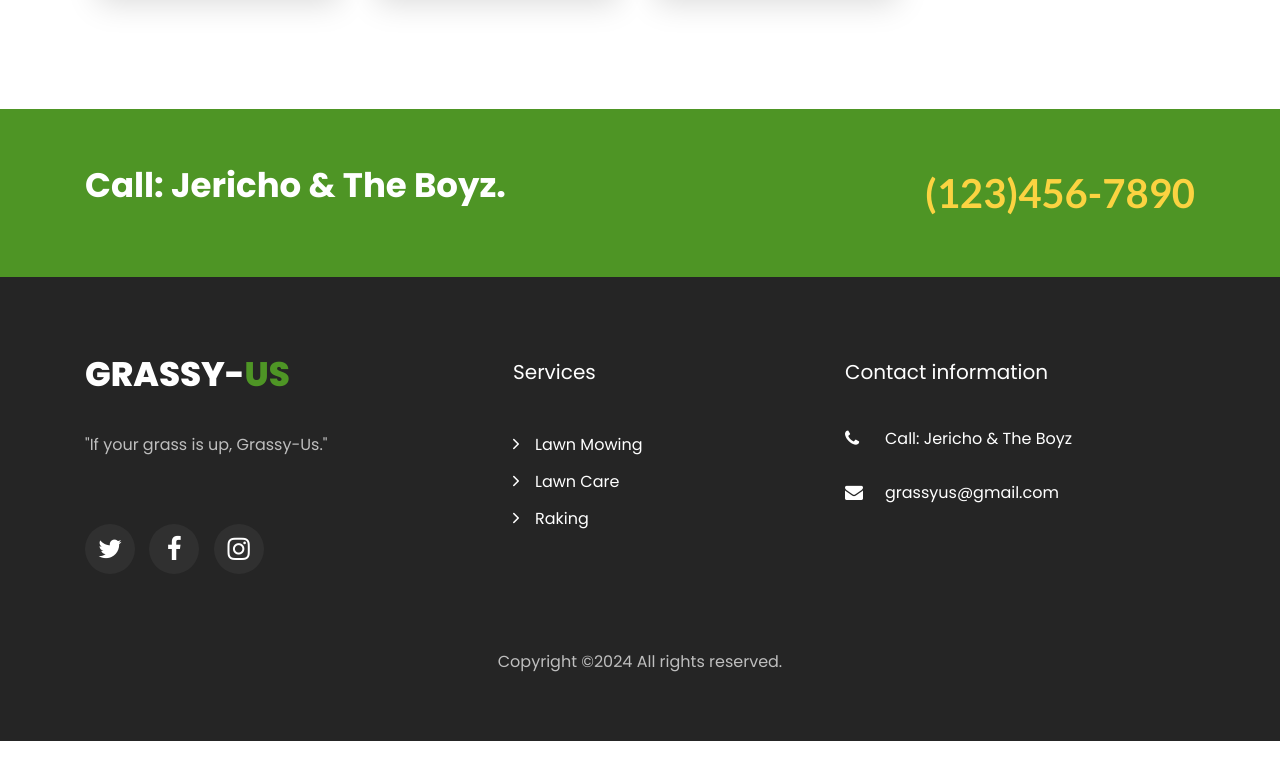
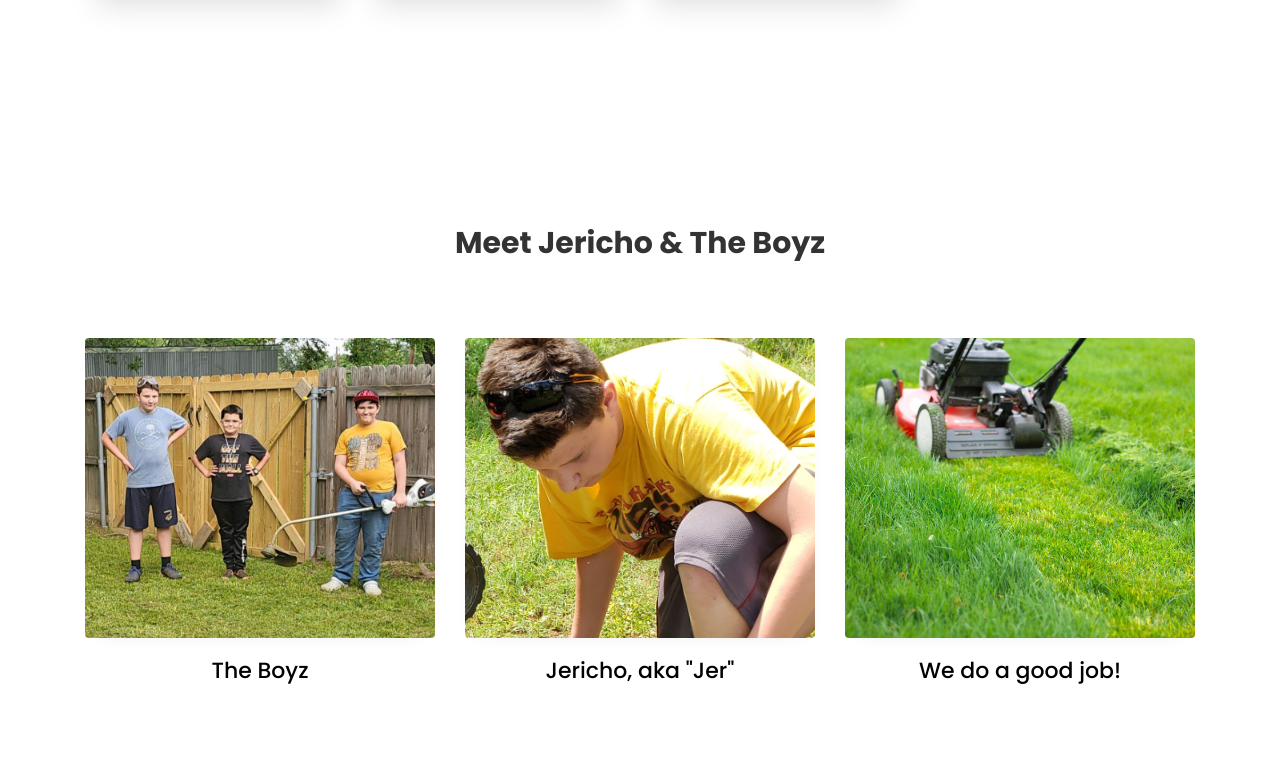
Before and after one commit to crypticcipher/grassy-us, a plain HTML site: page index.html in a window 1280 px wide. Shown: the part 1400-2180 px from the top of the page. Before the commit the page ends 2141 px from the top, so only its background shows below. Drawn offline with Linux system fonts and the light colour scheme; some packages are replaced by stand-ins of ours; no server answers; files whose address does not match are found by name.

Commit message:
Update index.html

```diff
--- a/index.html
+++ b/index.html
@@ -135,6 +135,55 @@
     	</div>
     </section>
 
+	<section class="ftco-section">
+    	<div class="container">
+    		<div class="row justify-content-center mb-5">
+          <div class="col-md-10 text-center heading-section ftco-animate">
+
+            <h2 class="mb-4">Meet Jericho & The Boyz</h2>
+          </div>
+        </div>
+        <div class="row">
+        	<div class="col-md-12">
+        		<div class="carousel-seasonal owl-carousel ftco-owl">
+              <div class="item">
+              	<div class="wrap">
+
+			        		<div class="seasonal img d-flex align-items-center justify-content-center" style="background-image: url(images/jer-cropped.jpg);">
+			        		</div>
+			        		<div class="text text-center px-4">
+		        				<h3><a href="#">Jericho, aka "Jer"</a></h3>
+
+		        			</div>
+		        		</div>
+              </div>
+              <div class="item">
+              	<div class="wrap">
+			        		<div class="seasonal img d-flex align-items-center justify-content-center" style="background-image: url(images/grassy.jpg);">
+			        		</div>
+			        		<div class="text text-center px-4">
+		        				<h3><a href="#">We do a good job!</a></h3>
+
+		        			</div>
+		        		</div>
+              </div>
+              <div class="item">
+              	<div class="wrap">
+			        		<div class="seasonal img d-flex align-items-center justify-content-center" style="background-image: url(images/boyz.jpg);">
+			        		</div>
+			        		<div class="text text-center px-4">
+		        				<h3><a href="#">The Boyz</a></h3>
+
+		        			</div>
+		        		</div>
+              </div>
+
+            </div>
+        	</div>
+        </div>
+    	</div>
+    </section>
+
 
 
 
@@ -212,9 +261,9 @@
         <div class="row">
           <div class="col-md-12 text-center">
 
-            <p><!-- Link back to Colorlib can't be removed. Template is licensed under CC BY 3.0. -->
-  Copyright &copy;<script>document.write(new Date().getFullYear());</script> All rights reserved.<a href="https://colorlib.com" target="_blank"></a>
-  <!-- Link back to Colorlib can't be removed. Template is licensed under CC BY 3.0. --></p>
+            <p>
+  Copyright &copy;<script>document.write(new Date().getFullYear());</script> All rights reserved.<a href="#" target="_blank"></a>
+ </p>
           </div>
         </div>
       </div>
```
